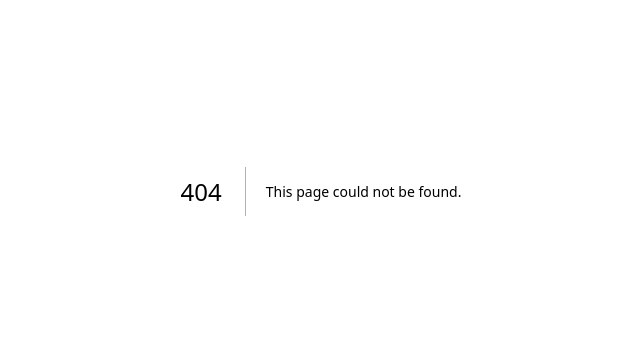
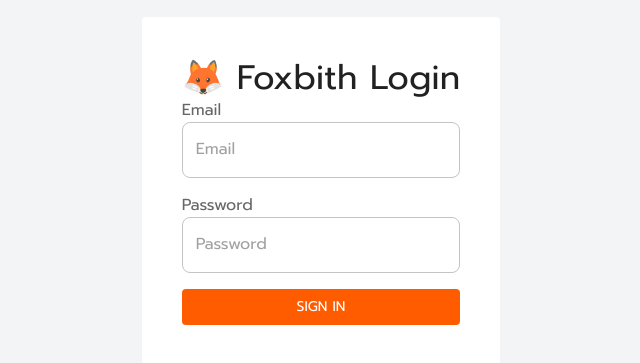
Before and after one commit to Pondws/Questionaire-Form, a Next.js app: page /login in a window 1280 px wide. Before the commit this address had no page. Shown: the part 209-572 px from the top of the page, without its empty margins (319-959 px from the left). Built offline with nearby package versions, Linux system fonts and the light colour scheme; no server answers.

Commit message:
feat: add firebase auth before access main page

```diff
--- a/package.json
+++ b/package.json
@@ -13,6 +13,7 @@
     "@emotion/styled": "^11.13.0",
     "@mui/icons-material": "^5.16.7",
     "@mui/material": "^5.16.7",
+    "firebase": "^10.13.0",
     "next": "14.2.5",
     "react": "^18",
     "react-dom": "^18",
--- a/src/pages/_app.tsx
+++ b/src/pages/_app.tsx
@@ -1,6 +1,25 @@
 import "@/styles/globals.css";
 import type { AppProps } from "next/app";
 
+import { Prompt } from 'next/font/google'
+import { ThemeProvider, createTheme } from '@mui/material/styles';
+
+const prompt = Prompt({
+  weight: ['400', '700'],
+  style: ['normal', 'italic'],
+  subsets: ['latin'],
+})
+
+const theme = createTheme({
+  typography: {
+    fontFamily: prompt.style.fontFamily
+  },
+});
+
 export default function App({ Component, pageProps }: AppProps) {
-  return  <Component {...pageProps} />
+  return (
+    <ThemeProvider theme={theme}>
+      <Component {...pageProps} />
+    </ThemeProvider>
+  )
 }
--- /dev/null
+++ b/src/pages/api/firebase.ts
@@ -0,0 +1,18 @@
+import { initializeApp } from "firebase/app";
+import { getAuth } from "firebase/auth";
+import { getFirestore } from "firebase/firestore";
+
+const firebaseConfig = {
+  apiKey: "AIzaSyC59CWrm4PkLd7w5iH0LaF5z_PDUnJhSms",
+  authDomain: "foxbith-login.firebaseapp.com",
+  projectId: "foxbith-login",
+  storageBucket: "foxbith-login.appspot.com",
+  messagingSenderId: "236582307001",
+  appId: "1:236582307001:web:a9e7fa815b00d84e9f0768"
+};
+
+const app = initializeApp(firebaseConfig);
+
+export const auth = getAuth(app);
+export const db = getFirestore(app)
+export default app
--- /dev/null
+++ b/src/pages/login.tsx
@@ -0,0 +1,132 @@
+import React, { useEffect, useState } from 'react'
+import {
+  Box,
+  Button,
+  TextField,
+  Stack,
+  Typography,
+  Card,
+  FormControl,
+  FormLabel,
+} from '@mui/material';
+import { onAuthStateChanged, signInWithEmailAndPassword } from "firebase/auth";
+import { auth } from './api/firebase'
+import { useRouter } from 'next/navigation';
+
+const Login = () => {
+  const [user, setUser] = useState({
+    email: "",
+    password: ""
+  })
+
+  const router = useRouter()
+
+  const fetchUserData = () => {
+    onAuthStateChanged(auth, (user) => {
+      if (user) {
+        router.push('/')
+      }
+    });
+  };
+
+  useEffect(() => {
+    fetchUserData();
+  });
+
+  const handleSubmit = (e: React.FormEvent<HTMLFormElement>) => {
+    e.preventDefault()
+    try {
+      signInWithEmailAndPassword(auth, user.email, user.password).then((result) => {
+        localStorage.setItem("email", user.email)
+      }).catch((error) => {
+        alert(error.message)
+      })
+    } catch (error) {
+      console.log("error", error)
+    }
+  }
+
+  return (
+    <Stack
+      sx={{
+        display: "flex",
+        justifyContent: "center",
+        alignItems: "center",
+        height: '100dvh',
+        width: "100wh"
+      }}
+    >
+      <Card
+        variant="outlined"
+        sx={{
+          padding: 5,
+          border: 0
+        }}
+      >
+        <form onSubmit={handleSubmit}>
+          <Typography
+            component="h1"
+            variant="h4"
+            sx={{
+              textAlign: "center"
+            }}
+          >
+            🦊 Foxbith Login
+          </Typography>
+          <Box
+            sx={{
+              display: 'flex',
+              flexDirection: 'column',
+              width: '100%',
+              gap: 2,
+            }}
+          >
+            <FormControl>
+              <FormLabel>Email</FormLabel>
+              <TextField
+                name="email"
+                fullWidth
+                id="email"
+                placeholder="Email"
+                InputProps={{ sx: { borderRadius: 2 } }}
+                onChange={(e) => setUser({ ...user, email: e.target.value })}
+              />
+            </FormControl>
+            <FormControl>
+              <Box sx={{ display: 'flex', justifyContent: 'space-between' }}>
+                <FormLabel>Password</FormLabel>
+              </Box>
+              <TextField
+                name="password"
+                fullWidth
+                type="password"
+                id="password"
+                placeholder="Password"
+                InputProps={{ sx: { borderRadius: 2 } }}
+                onChange={(e) => setUser({ ...user, password: e.target.value })}
+              />
+            </FormControl>
+            <Button
+              type="submit"
+              fullWidth
+              sx={{
+                backgroundColor: "#FF5C00",
+                color: "#fff",
+                border: "none",
+                '&:hover': {
+                  borderColor: "#FF5C10",
+                  color: "#fff",
+                  backgroundColor: "#db4d00",
+                },
+              }}
+            >
+              Sign in
+            </Button>
+          </Box>
+        </form>
+      </Card>
+    </Stack>
+  )
+}
+
+export default Login
```
Also changed, not shown: src/components/Form.tsx (+6 -5 lines), src/components/Navbar.tsx (+79 -5 lines), src/pages/index.tsx (+2 -16 lines), 1 other file (tests, documents, lock files or other folders).
